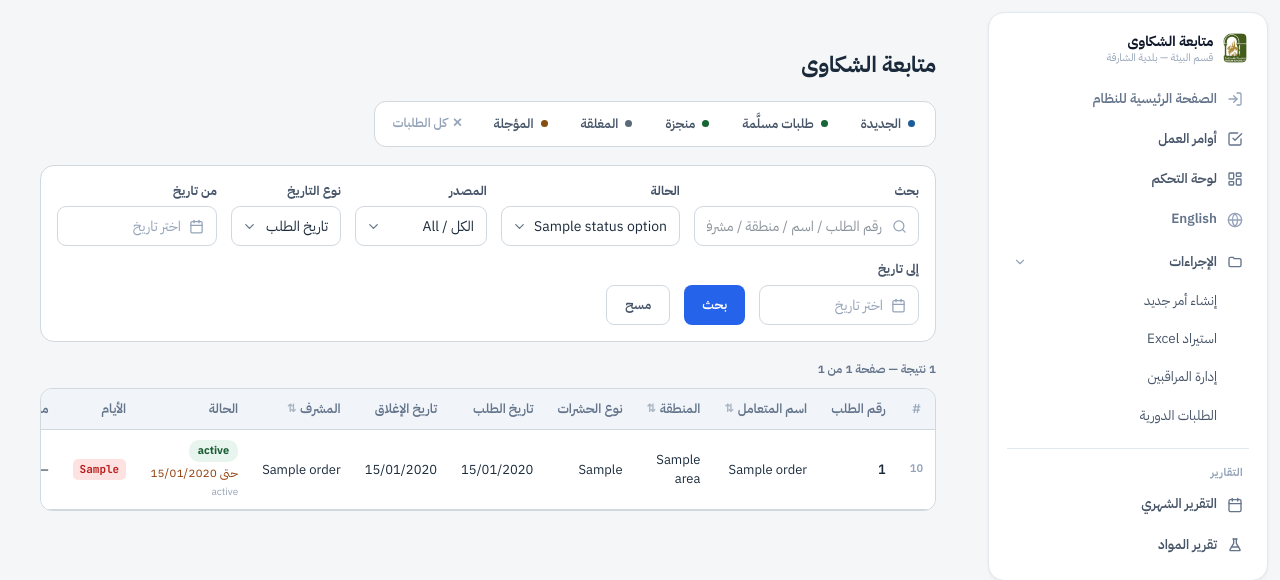
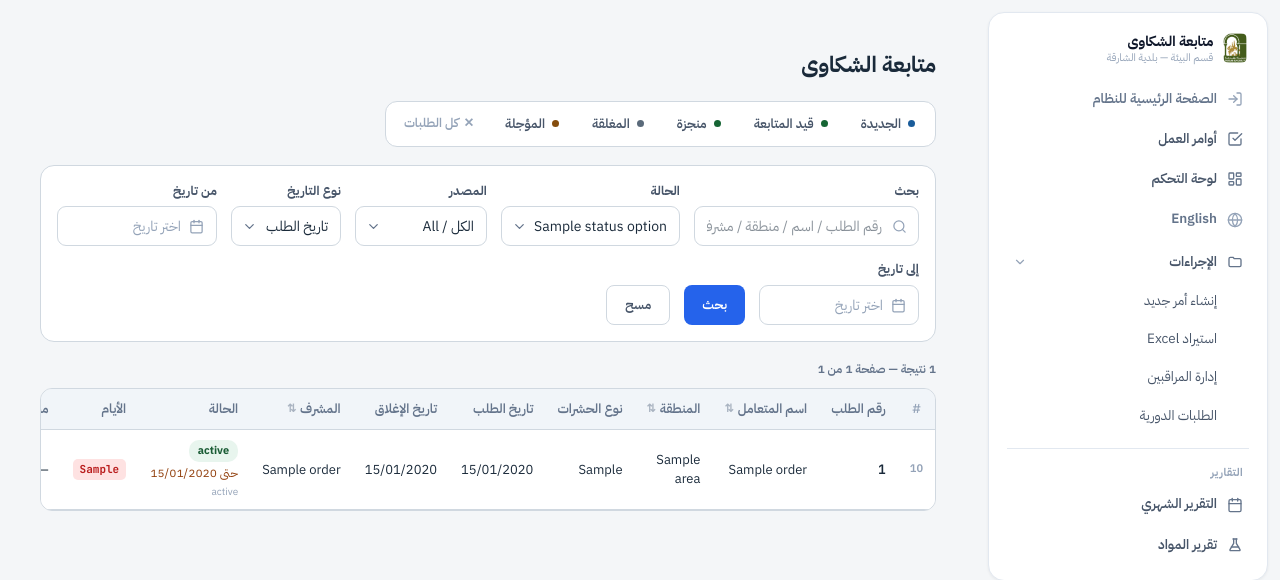
Before and after one commit to ahmed195c/msv, a Django app: template msv/hcsd/templates/hcsd/field_work_list.html in a window 1280 px wide. Shown: the top 580 px of the page. Run offline with Django 5.2, Linux system fonts and the light colour scheme; the template is opened without the code that fills it: most values are stand-ins (such as "Sample title", 1, 10 or a date in 2020); style sheets or scripts are compiled from the project's sources.

Commit message:
rename: field-work quick filter "طلبات مسلَّمة" -> "قيد المتابعة"
Also updates the English label ("Assigned Orders" -> "In Progress")
and a stale code comment referencing the old Arabic name.

Co-Authored-By: Claude Sonnet 5 <noreply@anthropic.com>

```diff
--- a/msv/hcsd/templates/hcsd/field_work_list.html
+++ b/msv/hcsd/templates/hcsd/field_work_list.html
@@ -178,7 +178,7 @@ tr.row-selected{background:#eff6ff !important;}
     <a href="{% url 'field_work_list' %}?quick=received{% if search %}&q={{ search }}{% endif %}{% if source_filter != 'all' %}&source={{ source_filter }}{% endif %}"
        class="fw-quick {% if quick_filter == 'received' %}is-active{% endif %}">
       <span class="dot" style="{% if quick_filter != 'received' %}color:#166534;{% endif %}"></span>
-      <span class="t-ar">طلبات مسلَّمة</span><span class="t-en">Assigned Orders</span>
+      <span class="t-ar">قيد المتابعة</span><span class="t-en">In Progress</span>
     </a>
     <a href="{% url 'field_work_list' %}?quick=completed{% if search %}&q={{ search }}{% endif %}{% if source_filter != 'all' %}&source={{ source_filter }}{% endif %}"
        class="fw-quick {% if quick_filter == 'completed' %}is-active{% endif %}">
--- a/msv/hcsd/views_pkg/field_work.py
+++ b/msv/hcsd/views_pkg/field_work.py
@@ -287,7 +287,7 @@ def field_work_list(request):
     elif status_filter != 'all':
         orders = orders.filter(status=status_filter)
     else:
-        # Orders with an assigned supervisor only appear under the "طلبات مسلَّمة" quick filter
+        # Orders with an assigned supervisor only appear under the "قيد المتابعة" quick filter
         orders = orders.exclude(status__in=['supervisor_assigned', 'order_received'])
 
     if source_filter != 'all':
```
